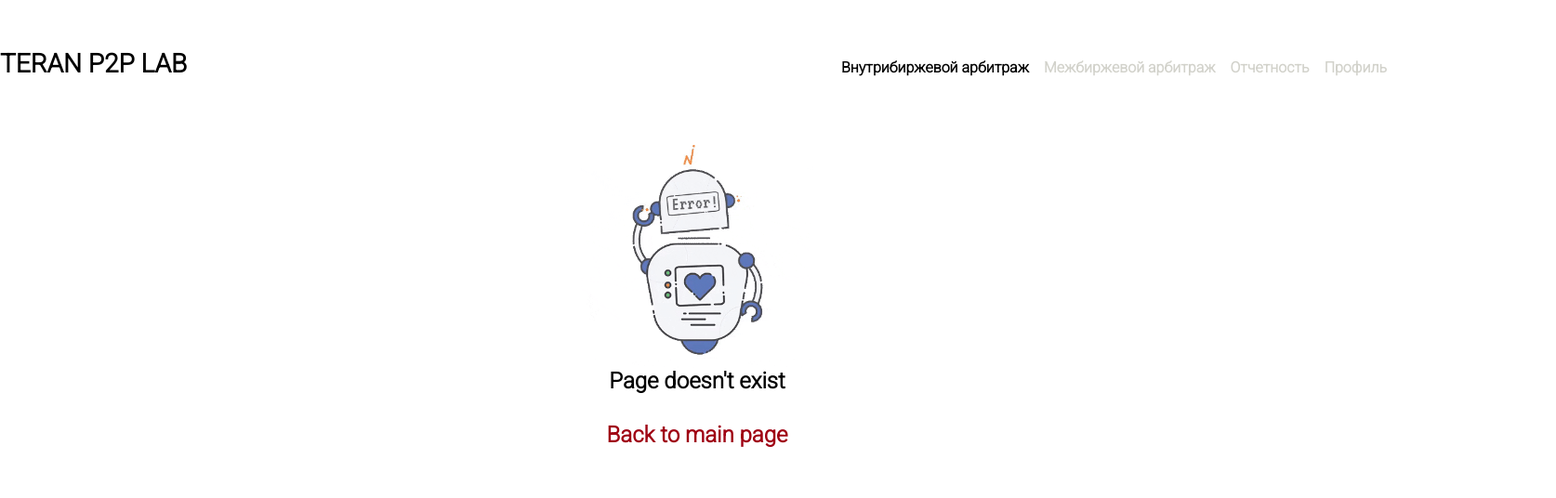
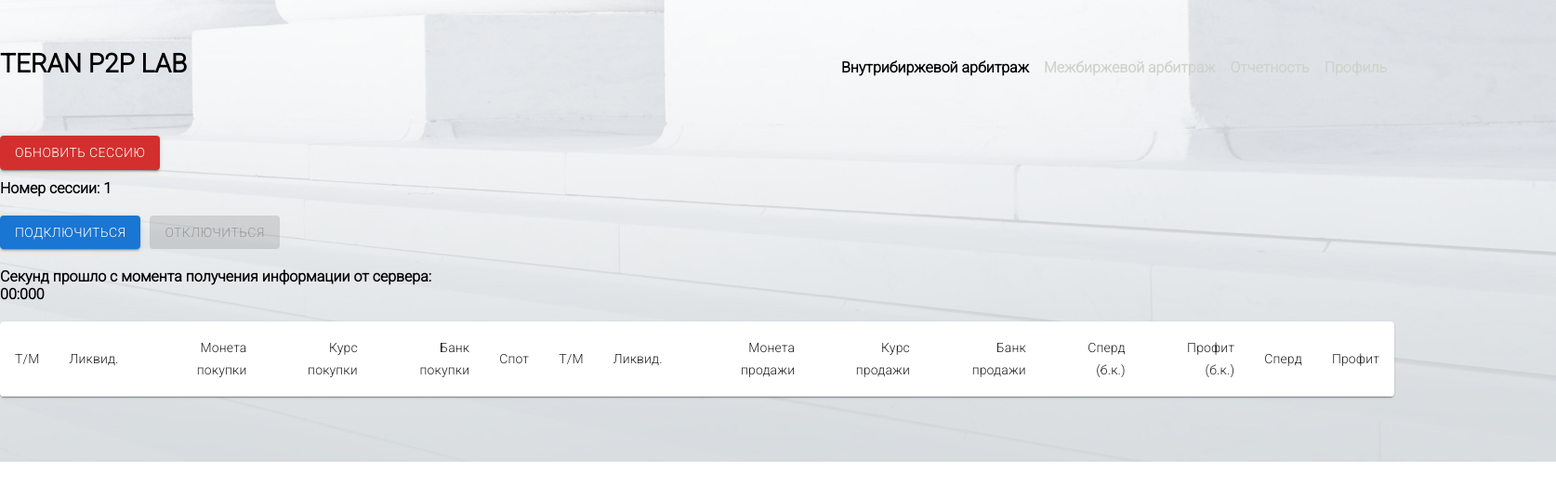
Before and after one commit to Eksiart/arbitr-bot-client, a React (Create React App) app: page /1 in a window 1280 px wide. Shown: the top 536 px of the page at 93% size, 1674 px wide, since content can reach past the window. Built offline with nearby package versions, Linux system fonts and the light colour scheme.

Commit message:
add new buttons and timer

```diff
--- a/src/components/app/App.js
+++ b/src/components/app/App.js
@@ -1,12 +1,13 @@
 import React from 'react';
 
 import { lazy, Suspense } from 'react';
-import { BrowserRouter as Router, Routes, Route } from "react-router-dom";
+import { BrowserRouter as Router, Routes, Route, Navigate } from "react-router-dom";
+
 
 import AppHeader from "../appHeader/AppHeader";
 import Spinner from '../spinner/Spinner';
 
-const Page404 = lazy(() => import('../pages/404'));
+// const Page404 = lazy(() => import('../pages/404'));
 const MainPage = lazy(() => import('../pages/MainPage'));
 
 function App() {
@@ -17,11 +18,12 @@ function App() {
                 <main>
                     <Suspense fallback={<Spinner/>}>
                         <Routes>
-                            <Route path='/' element={<MainPage/>}/>
+                            <Route path='/:id' element={<MainPage/>}/>
                             {/* <Route path='/comics' element={<ComicsPage/>}/>
                             <Route path='/comics/:id' element={<SinglePage Component={SingleComicLayout} dataType='comic'/>}/>
                             <Route path='/characters/:id' element={<SinglePage Component={SingleCharacterLayout} dataType='character'/>}/> */}
-                            <Route path='*' element={<Page404/>}/>
+                            <Route path='*' element={<Navigate to={`f${(+new Date()).toString(16)}`}/>}/>
+                            {/* <Route path='*' element={<Page404/>}/> */}
                         </Routes>
                     </Suspense>
                 </main>
--- a/src/components/pages/MainPage.js
+++ b/src/components/pages/MainPage.js
@@ -1,11 +1,12 @@
 import React from 'react';
-
-import { useState, useEffect } from "react";
+import { useNavigate , useParams } from 'react-router-dom';
+import { useState, useEffect, useRef } from "react";
 import { Helmet } from "react-helmet";
 
 import Button from '@mui/material/Button';
 
 import SvyazkiList from "../svyazkiList/svyazkiList";
+import Stopwatch from '../stopwatch/Stopwatch';
 
 // import ErrorBoundary from "../errorBoundary/ErrorBoundary";
 
@@ -13,36 +14,49 @@ import decoration from '../../resources/img/bg.png'
 
 const MainPage = () => {
 
+  const session = useParams();
+  const navigate = useNavigate();
+
   const [socketState, setSocket] = useState(null);
   const [socketIsOnline, setSocketIsOnline] = useState(false);
   const [arrayOfSvayzok, setSvayzki] = useState([]);
+  const timerRef = useRef();
+
+  useEffect(() => {
+    console.log('session: ' + session.id);
+    // eslint-disable-next-line
+  }, [session])
 
   const connectToServer = () => {
-    const socket = new WebSocket(`ws://62.113.104.10:5000/`);
+    const socket = new WebSocket(`ws://localhost:5000`); //`ws://62.113.104.10:5000/`
     setSocket(socket);
     socket.onopen = () => {
       console.log('Подключение установлено');
+      console.log(session);
       setSocketIsOnline(true);
+
+      timerRef.current?.start();
+
       socket.send(JSON.stringify({
         username: 'test',
         method: 'connection',
+        id: session.id,
       }))
     }
+
     socket.onmessage = (event) => {
       let msg = JSON.parse(event.data);
       switch (msg.method) {
-        case 'connection':
-          console.log('Успешное подключение к серверу');
-          break;
         case 'send':
-          // console.log('Получено');
+          console.log('Получено');
           // console.log(msg.data);
-          setSvayzki(msg.data)
+          setSvayzki(msg.data);
+          timerRef.current?.reset();
           break;
         case 'ping':
           console.log('Получен ping от сервера');
-          socket.send(JSON.stringify({method: 'pong'}));
-          console.log('Отправлен pong серверу');
+          // socket.send(JSON.stringify({method: 'pong', id: session.id}));
+          // console.log('Отправлен pong серверу');
           break;
         default:
           break;
@@ -51,15 +65,24 @@ const MainPage = () => {
   }
 
   const disconnectFromServer = () => {
+    if(socketIsOnline){
       socketState.send(JSON.stringify({
         method: 'disconnect',
+        id: session.id
       }));
+
       setSocketIsOnline(false);
+
+      timerRef.current?.stop();
+
       console.log('Подключение разорвано пользователем');
     }
+  }
 
-  useEffect(() => {
-  }, []);
+  const createNewSession = () =>  {
+    disconnectFromServer();
+    navigate(`/f${(+new Date()).toString(16)}`);
+  }
 
   return(
     <>
@@ -70,8 +93,20 @@ const MainPage = () => {
           />
         <title>Teran P2P</title>
       </Helmet>
+
+      <Button color="error" onClick={createNewSession} variant="contained">Обновить сессию</Button>
+      <div style={{marginTop: '10px', fontWeight: 'bold'}}>
+        <span>Номер сессии: {session.id}</span>
+      </div>
+
+      <div style={{marginTop: '20px'}}>
         <Button disabled={socketIsOnline} onClick={connectToServer} variant="contained">Подключиться</Button>
         <Button style={{marginLeft: '10px'}} disabled={!socketIsOnline} onClick={disconnectFromServer} variant="contained">Отключиться</Button>
+
+      </div>
+
+      <Stopwatch ref={timerRef}/>
+
       <div style={{marginTop: '20px'}} className="svyazki">
         <SvyazkiList arrayOfSvayzok={arrayOfSvayzok}/>
       </div>
--- /dev/null
+++ b/src/components/stopwatch/Stopwatch.js
@@ -0,0 +1,62 @@
+import React from 'react';
+import { useState, forwardRef, useImperativeHandle  } from "react";
+import StopwatchDisplay from './StopwatchDisplay.js';
+
+const Stopwatch = forwardRef((props, ref) => {
+
+  const [running, setRunning] = useState(false);
+  const [currentTimeMs, setCurrentTimeMs] = useState(0);
+  const [currentTimeSec, setCurrentTimeSec] = useState(0);
+  const [watch, setWatch] = useState(null);
+
+  const formatTime = (val, ...rest) => {
+    let value = val.toString();
+    if (value.length < 2) {
+      value = '0' + value;
+    }
+    if (rest[0] === 'ms' && value.length < 3) {
+      value = '0' + value;
+    }
+    return value;
+  };
+  useImperativeHandle(ref, () => ({
+    start(){
+      if (!running) {
+        setRunning(true);
+        setWatch(setInterval(() => pace(), 10));
+      }
+    },
+    stop(){
+      setRunning(false);
+      clearInterval(watch);
+      setCurrentTimeMs(0);
+      setCurrentTimeSec(0);
+    },
+    reset(){
+      setCurrentTimeMs(0);
+      setCurrentTimeSec(0);
+    }
+  }));
+
+  const pace = () => {
+    setCurrentTimeMs((currentTimeMs) => {
+      if (currentTimeMs >= 1000) {
+        setCurrentTimeSec((currentTimeSec) => (currentTimeSec + 1));
+        return 0;
+      }
+      return currentTimeMs + 10;
+    });
+  };
+
+  return (
+    <div className={'stopwatch'}>
+      <StopwatchDisplay
+        currentTimeMs={currentTimeMs}
+        currentTimeSec={currentTimeSec}
+        formatTime={formatTime}
+      />
+    </div>
+  );
+});
+
+export default Stopwatch;
--- /dev/null
+++ b/src/components/stopwatch/StopwatchDisplay.js
@@ -0,0 +1,17 @@
+import React from 'react';
+
+const StopwatchDisplay = (props) => {
+  return (
+    <div style={{marginTop: '20px', fontWeight: 'bold'}}>
+      <span>Секунд прошло с момента получения информации от сервера:</span>
+      <div className={'stopwatch__display'}>
+        <span>
+          {props.formatTime(props.currentTimeSec)}:
+          {props.formatTime(props.currentTimeMs, 'ms')}
+        </span>
+      </div>
+    </div>
+  );
+}
+
+export default StopwatchDisplay;
```
Also changed, not shown: src/components/stopwatch/stopwatch.scss (added). Lines whose indentation alone changed are shown as unchanged.
